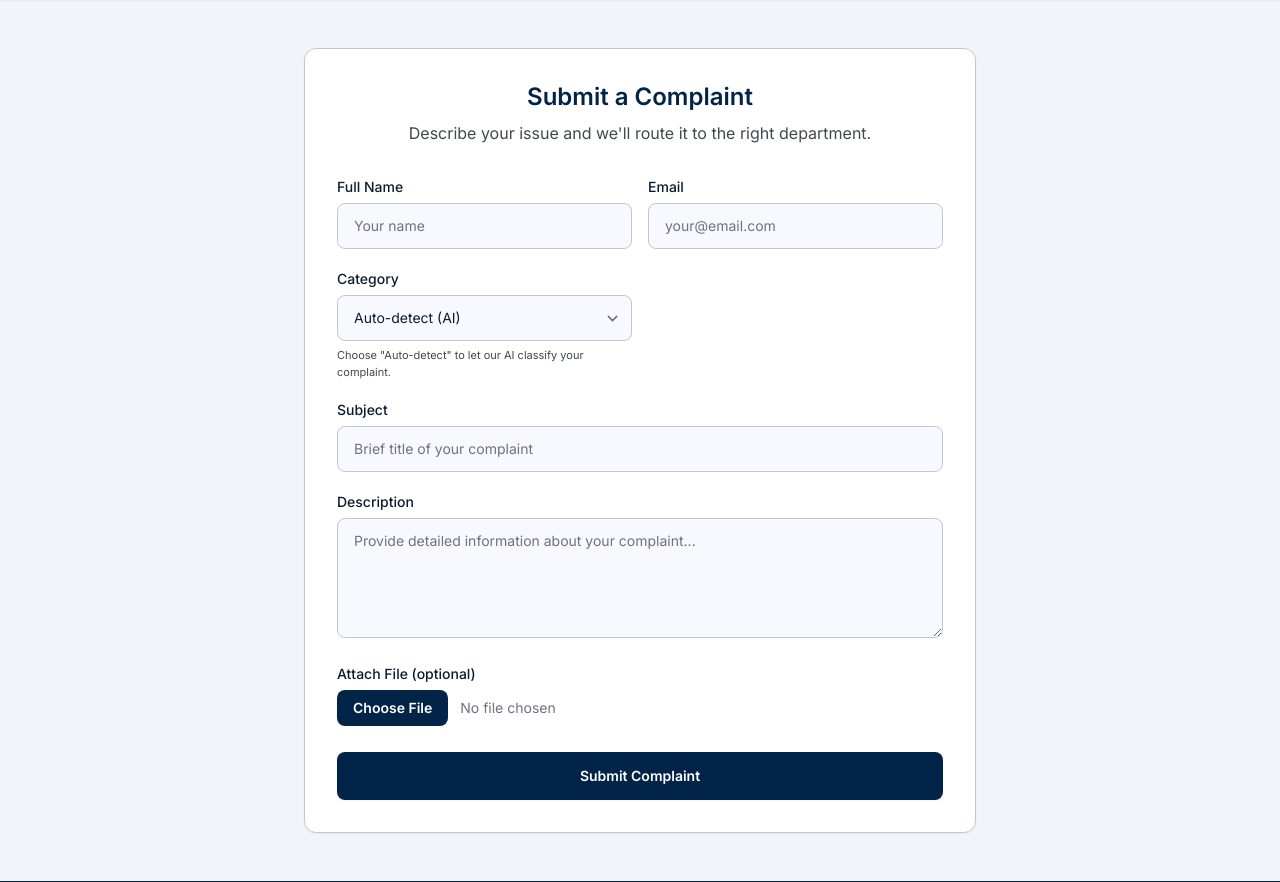
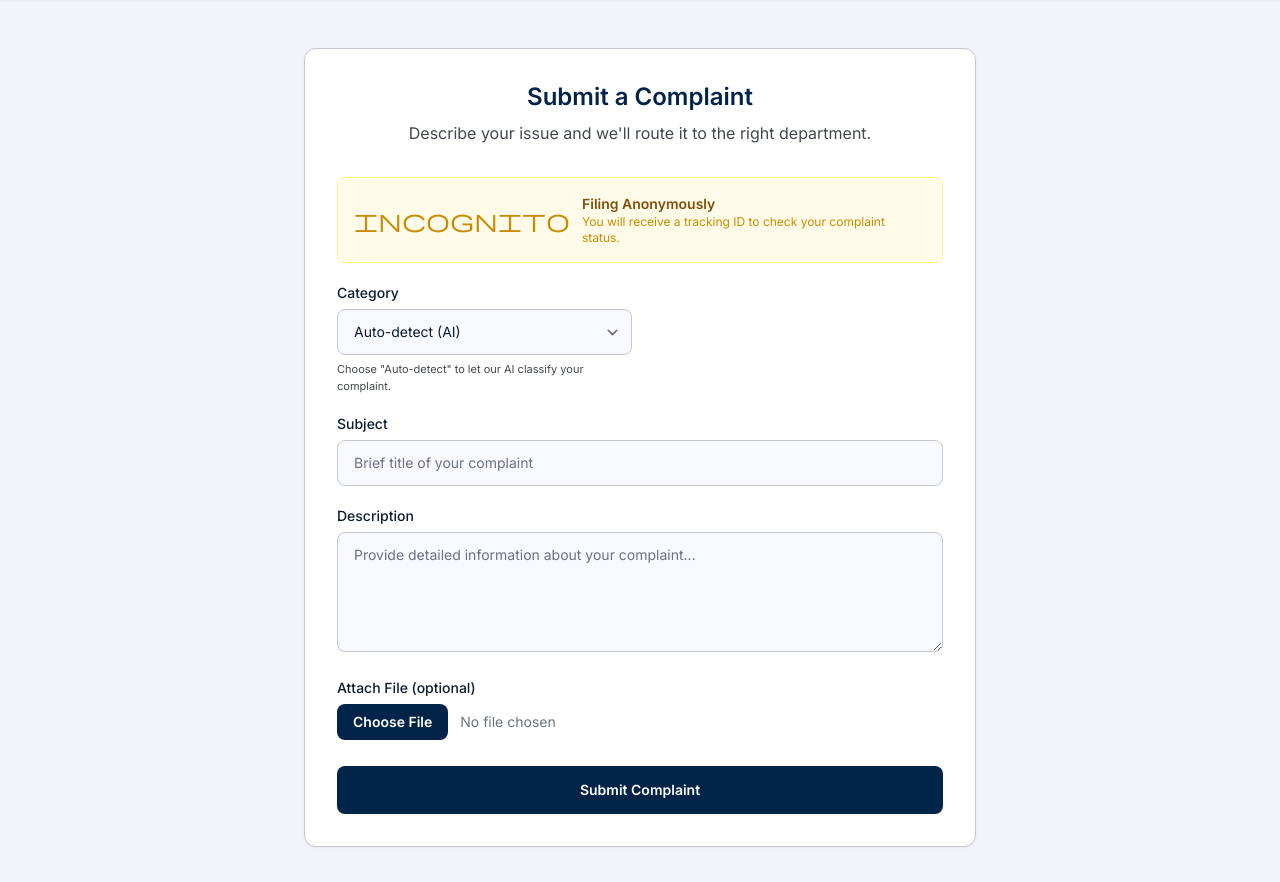
Before and after one commit to Cr7samiee/Student-Complainify, a Flask app: page /submit-complaint?anonymous=1 in a window 1280 px wide. Shown: the part 69-951 px from the top of the page. Run offline with Flask 3, Linux system fonts and the light colour scheme; parts of the project's set-up code (start-up, migrations or seed data) failed here and were passed over; some libraries are stand-ins or nearby versions.

Commit message:
feat: anonymous complaint filing - hides name/email, generates ANON-XXXXX ID, no email sent

```diff
--- a/workspace/ComplaintMgmtSystem/backend/app.py
+++ b/workspace/ComplaintMgmtSystem/backend/app.py
@@ -100,6 +100,14 @@ def submit_complaint():
         try:
             tid = gen_ticket()
             uid = session.get('user_id')
+            anon = request.args.get('anonymous') == '1'
+            if anon and not uid:
+                anon_id = 'ANON-' + hashlib.md5((str(random.random()) + str(datetime.now())).encode()).hexdigest()[:8].upper()
+                fullname = anon_id
+                email = anon_id.lower() + '@anonymous.complainify'
+            else:
+                fullname = request.form.get('fullname', session.get('fullname', 'Anonymous'))
+                email = request.form.get('email', session.get('email', ''))
             description = request.form.get('description', '')
             subject = request.form.get('subject', '')
             full_text = subject + ' ' + description
@@ -148,7 +156,7 @@ def submit_complaint():
             cur.execute("""INSERT INTO complaints
                 (ticket_id,user_id,fullname,email,category,priority,subject,description,sentiment,sentiment_score,student_attachment)
                 VALUES (%s,%s,%s,%s,%s,%s,%s,%s,%s,%s,%s)""",
-                (tid, uid, request.form.get('fullname'), request.form.get('email'),
+                (tid, uid, fullname, email,
                  category, priority, subject, description, sentiment, sentiment_score, student_attachment_name))
             conn.commit()
 
@@ -169,8 +177,8 @@ def submit_complaint():
                     writer.writerow([subject + ' ' + description, category])
             except: pass
 
-            if SMTP_CONFIG['user']:
-                student_email = request.form.get('email')
+            if SMTP_CONFIG['user'] and not anon:
+                student_email = email
                 if student_email:
                     body = f"""Dear Student,
 
@@ -189,7 +197,10 @@ Complainify Team"""
                     cur.execute("UPDATE complaints SET email_sent=1 WHERE ticket_id=%s", (tid,))
                     conn.commit()
 
-            flash(f'Complaint submitted! Ticket: {tid} | Category: {category}', 'success')
+            if anon:
+                flash(f'Anonymous complaint submitted! Your tracking ID: {tid} — save this to check status.', 'success')
+            else:
+                flash(f'Complaint submitted! Ticket: {tid} | Category: {category}', 'success')
         finally:
             cur.close(); conn.close()
         return redirect(url_for('track_complaint'))
--- a/workspace/ComplaintMgmtSystem/frontend/templates/index.html
+++ b/workspace/ComplaintMgmtSystem/frontend/templates/index.html
@@ -214,7 +214,7 @@ Complainify was created to solve a simple problem: students face too many barrie
 <h3 class="text-xl font-bold text-[#0a1628] mb-2">File a Complaint</h3>
 <p class="text-sm text-gray-500 mb-6">Would you like to submit anonymously or log in to track your complaint?</p>
 <div class="space-y-3">
-<a href="{{ url_for('submit_complaint') }}" class="flex items-center justify-center gap-2 w-full bg-primary text-white px-6 py-3.5 rounded-xl text-sm font-semibold hover:brightness-110 active:scale-[0.98] transition-all"><span class="material-symbols-outlined text-sm">incognito</span>Submit Anonymously</a>
+<a href="{{ url_for('submit_complaint', anonymous=1) }}" class="flex items-center justify-center gap-2 w-full bg-primary text-white px-6 py-3.5 rounded-xl text-sm font-semibold hover:brightness-110 active:scale-[0.98] transition-all"><span class="material-symbols-outlined text-sm">incognito</span>Submit Anonymously</a>
 <a href="{{ url_for('student_login') }}" class="flex items-center justify-center gap-2 w-full border-2 border-primary text-primary px-6 py-3.5 rounded-xl text-sm font-semibold hover:bg-primary/5 active:scale-[0.98] transition-all"><span class="material-symbols-outlined text-sm">login</span>Log In to Submit</a>
 </div>
 <button onclick="document.getElementById('complainModal').classList.add('hidden')" class="mt-5 text-xs text-gray-400 hover:text-gray-600 transition-colors">Cancel</button>
--- a/workspace/ComplaintMgmtSystem/frontend/templates/submit_complaint.html
+++ b/workspace/ComplaintMgmtSystem/frontend/templates/submit_complaint.html
@@ -27,6 +27,12 @@
 </div>
  <form method="POST" class="space-y-5" id="complaintForm" enctype="multipart/form-data">
 <div class="grid grid-cols-1 sm:grid-cols-2 gap-4">
+{% if request.args.get('anonymous') %}
+<div class="sm:col-span-2 bg-yellow-50 border border-yellow-200 rounded-lg p-4 flex items-center gap-3">
+<span class="material-symbols-outlined text-yellow-600">incognito</span>
+<div><p class="text-sm font-semibold text-yellow-800">Filing Anonymously</p><p class="text-xs text-yellow-600">You will receive a tracking ID to check your complaint status.</p></div>
+</div>
+{% else %}
 <div class="space-y-1.5">
 <label class="block text-sm font-medium text-on-surface" for="fullname">Full Name</label>
 <input class="w-full px-4 py-3 rounded-lg border border-outline-variant bg-surface focus:ring-2 focus:ring-secondary focus:border-secondary transition-all outline-none text-sm" id="fullname" name="fullname" placeholder="Your name" type="text" value="{{ session.get('fullname', '') }}">
@@ -35,6 +41,7 @@
 <label class="block text-sm font-medium text-on-surface" for="email">Email</label>
 <input class="w-full px-4 py-3 rounded-lg border border-outline-variant bg-surface focus:ring-2 focus:ring-secondary focus:border-secondary transition-all outline-none text-sm" id="email" name="email" placeholder="your@email.com" type="text" value="{{ session.get('email', '') }}">
 </div>
+{% endif %}
 </div>
 <div class="grid grid-cols-1 sm:grid-cols-2 gap-4">
 <div class="space-y-1.5">
```
